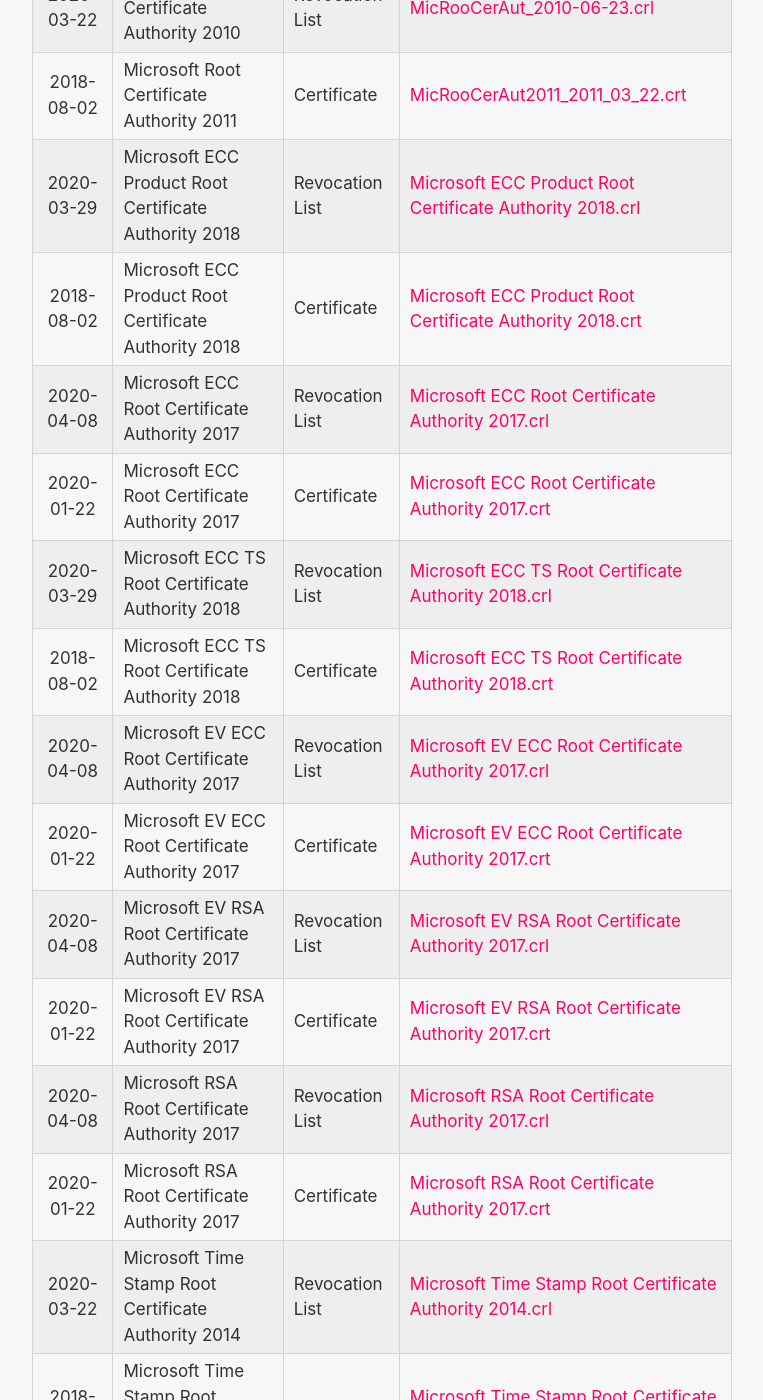
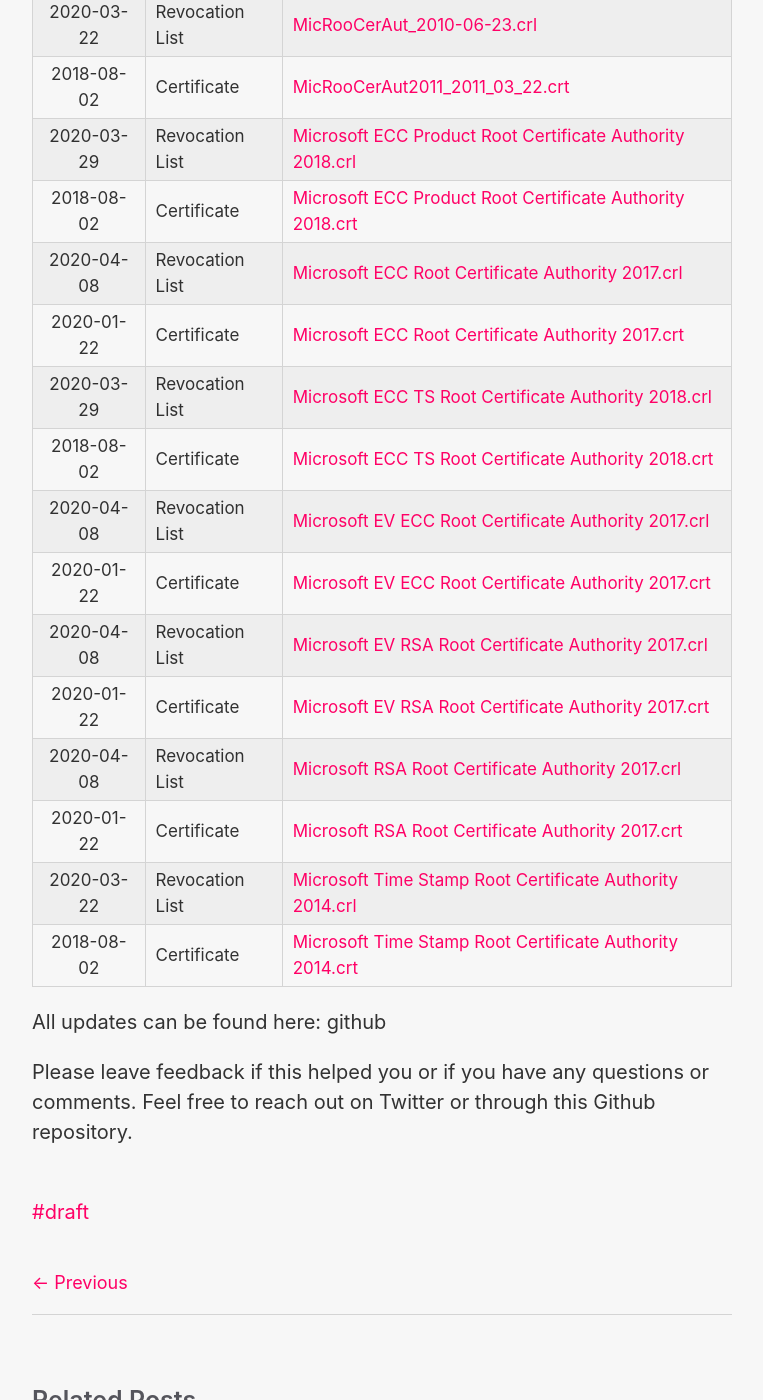
Before and after one commit to HackAndPwn/HackAndPwn.github.io, a Jekyll site: the page built from _posts/2020-05-23-windows-7-esu-patching.md, in a window 1280 px wide and 1400 px high, scrolled down 10553 px. Shown: the whole window, without its empty margins (258-1021 px from the left). Built offline with Jekyll 4.4.1, drawn with Linux system fonts in a browser that asks for light colours; some of the changed text lies outside the part shown.

Commit message:
remove extra column in certificate table

```diff
--- a/_posts/2020-05-23-windows-7-esu-patching.md
+++ b/_posts/2020-05-23-windows-7-esu-patching.md
@@ -117,24 +118,24 @@
 
 Finally, the latest Microsoft Root Certificates need to be installed into the Local Computer Trusted Root Authority Certificate Store.  A batch file to automatically install all certificates and revocation lists can be found here: [Import.cmd](https://github.com/HackAndPwn/Windows-7-Patching/raw/master/08_Certs/Import.cmd)
 
-| Date       | Name                                                  | Type            | Download |
-|:----------:|-------------------------------------------------------|-----------------|----------|
-| 2020-03-22 | Microsoft Root Certificate Authority 2010             | Revocation List | [MicRooCerAut_2010-06-23.crl](https://github.com/HackAndPwn/Windows-7-Patching/raw/master/08_Certs/MicRooCerAut_2010-06-23.crl)
-| 2018-08-02 | Microsoft Root Certificate Authority 2011             | Certificate     | [MicRooCerAut2011_2011_03_22.crt](https://github.com/HackAndPwn/Windows-7-Patching/raw/master/08_Certs/MicRooCerAut2011_2011_03_22.crt)
-| 2020-03-29 | Microsoft ECC Product Root Certificate Authority 2018 | Revocation List | [Microsoft ECC Product Root Certificate Authority 2018.crl](https://github.com/HackAndPwn/Windows-7-Patching/raw/master/08_Certs/Microsoft%20ECC%20Product%20Root%20Certificate%20Authority%202018.crl)
-| 2018-08-02 | Microsoft ECC Product Root Certificate Authority 2018 | Certificate     | [Microsoft ECC Product Root Certificate Authority 2018.crt](https://github.com/HackAndPwn/Windows-7-Patching/raw/master/08_Certs/Microsoft%20ECC%20Product%20Root%20Certificate%20Authority%202018.crt)
-| 2020-04-08 | Microsoft ECC Root Certificate Authority 2017         | Revocation List | [Microsoft ECC Root Certificate Authority 2017.crl](https://github.com/HackAndPwn/Windows-7-Patching/raw/master/08_Certs/Microsoft%20ECC%20Root%20Certificate%20Authority%202017.crl)
-| 2020-01-22 | Microsoft ECC Root Certificate Authority 2017         | Certificate     | [Microsoft ECC Root Certificate Authority 2017.crt](https://github.com/HackAndPwn/Windows-7-Patching/raw/master/08_Certs/Microsoft%20ECC%20Root%20Certificate%20Authority%202017.crt)
-| 2020-03-29 | Microsoft ECC TS Root Certificate Authority 2018      | Revocation List | [Microsoft ECC TS Root Certificate Authority 2018.crl](https://github.com/HackAndPwn/Windows-7-Patching/raw/master/08_Certs/Microsoft%20ECC%20TS%20Root%20Certificate%20Authority%202018.crl)
-| 2018-08-02 | Microsoft ECC TS Root Certificate Authority 2018      | Certificate     | [Microsoft ECC TS Root Certificate Authority 2018.crt](https://github.com/HackAndPwn/Windows-7-Patching/raw/master/08_Certs/Microsoft%20ECC%20TS%20Root%20Certificate%20Authority%202018.crt)
-| 2020-04-08 | Microsoft EV ECC Root Certificate Authority 2017      | Revocation List | [Microsoft EV ECC Root Certificate Authority 2017.crl](https://github.com/HackAndPwn/Windows-7-Patching/raw/master/08_Certs/Microsoft%20EV%20ECC%20Root%20Certificate%20Authority%202017.crl)
-| 2020-01-22 | Microsoft EV ECC Root Certificate Authority 2017      | Certificate     | [Microsoft EV ECC Root Certificate Authority 2017.crt](https://github.com/HackAndPwn/Windows-7-Patching/raw/master/08_Certs/Microsoft%20EV%20ECC%20Root%20Certificate%20Authority%202017.crt)
-| 2020-04-08 | Microsoft EV RSA Root Certificate Authority 2017      | Revocation List | [Microsoft EV RSA Root Certificate Authority 2017.crl](https://github.com/HackAndPwn/Windows-7-Patching/raw/master/08_Certs/Microsoft%20EV%20RSA%20Root%20Certificate%20Authority%202017.crl)
-| 2020-01-22 | Microsoft EV RSA Root Certificate Authority 2017      | Certificate     | [Microsoft EV RSA Root Certificate Authority 2017.crt](https://github.com/HackAndPwn/Windows-7-Patching/raw/master/08_Certs/Microsoft%20EV%20RSA%20Root%20Certificate%20Authority%202017.crt)
-| 2020-04-08 | Microsoft RSA Root Certificate Authority 2017         | Revocation List | [Microsoft RSA Root Certificate Authority 2017.crl](https://github.com/HackAndPwn/Windows-7-Patching/raw/master/08_Certs/Microsoft%20RSA%20Root%20Certificate%20Authority%202017.crl)
-| 2020-01-22 | Microsoft RSA Root Certificate Authority 2017         | Certificate     | [Microsoft RSA Root Certificate Authority 2017.crt](https://github.com/HackAndPwn/Windows-7-Patching/raw/master/08_Certs/Microsoft%20RSA%20Root%20Certificate%20Authority%202017.crt)
-| 2020-03-22 | Microsoft Time Stamp Root Certificate Authority 2014  | Revocation List | [Microsoft Time Stamp Root Certificate Authority 2014.crl](https://github.com/HackAndPwn/Windows-7-Patching/raw/master/08_Certs/Microsoft%20Time%20Stamp%20Root%20Certificate%20Authority%202014.crl)
-| 2018-08-02 | Microsoft Time Stamp Root Certificate Authority 2014  | Certificate | [Microsoft Time Stamp Root Certificate Authority 2014.crt](https://github.com/HackAndPwn/Windows-7-Patching/raw/master/08_Certs/Microsoft%20Time%20Stamp%20Root%20Certificate%20Authority%202014.crt)
+| Date       | Type            | Download |
+|:----------:|-----------------|----------|
+| 2020-03-22 | Revocation List | [MicRooCerAut_2010-06-23.crl](https://github.com/HackAndPwn/Windows-7-Patching/raw/master/08_Certs/MicRooCerAut_2010-06-23.crl)
+| 2018-08-02 | Certificate     | [MicRooCerAut2011_2011_03_22.crt](https://github.com/HackAndPwn/Windows-7-Patching/raw/master/08_Certs/MicRooCerAut2011_2011_03_22.crt)
+| 2020-03-29 | Revocation List | [Microsoft ECC Product Root Certificate Authority 2018.crl](https://github.com/HackAndPwn/Windows-7-Patching/raw/master/08_Certs/Microsoft%20ECC%20Product%20Root%20Certificate%20Authority%202018.crl)
+| 2018-08-02 | Certificate     | [Microsoft ECC Product Root Certificate Authority 2018.crt](https://github.com/HackAndPwn/Windows-7-Patching/raw/master/08_Certs/Microsoft%20ECC%20Product%20Root%20Certificate%20Authority%202018.crt)
+| 2020-04-08 | Revocation List | [Microsoft ECC Root Certificate Authority 2017.crl](https://github.com/HackAndPwn/Windows-7-Patching/raw/master/08_Certs/Microsoft%20ECC%20Root%20Certificate%20Authority%202017.crl)
+| 2020-01-22 | Certificate     | [Microsoft ECC Root Certificate Authority 2017.crt](https://github.com/HackAndPwn/Windows-7-Patching/raw/master/08_Certs/Microsoft%20ECC%20Root%20Certificate%20Authority%202017.crt)
+| 2020-03-29 | Revocation List | [Microsoft ECC TS Root Certificate Authority 2018.crl](https://github.com/HackAndPwn/Windows-7-Patching/raw/master/08_Certs/Microsoft%20ECC%20TS%20Root%20Certificate%20Authority%202018.crl)
+| 2018-08-02 | Certificate     | [Microsoft ECC TS Root Certificate Authority 2018.crt](https://github.com/HackAndPwn/Windows-7-Patching/raw/master/08_Certs/Microsoft%20ECC%20TS%20Root%20Certificate%20Authority%202018.crt)
+| 2020-04-08 | Revocation List | [Microsoft EV ECC Root Certificate Authority 2017.crl](https://github.com/HackAndPwn/Windows-7-Patching/raw/master/08_Certs/Microsoft%20EV%20ECC%20Root%20Certificate%20Authority%202017.crl)
+| 2020-01-22 | Certificate     | [Microsoft EV ECC Root Certificate Authority 2017.crt](https://github.com/HackAndPwn/Windows-7-Patching/raw/master/08_Certs/Microsoft%20EV%20ECC%20Root%20Certificate%20Authority%202017.crt)
+| 2020-04-08 | Revocation List | [Microsoft EV RSA Root Certificate Authority 2017.crl](https://github.com/HackAndPwn/Windows-7-Patching/raw/master/08_Certs/Microsoft%20EV%20RSA%20Root%20Certificate%20Authority%202017.crl)
+| 2020-01-22 | Certificate     | [Microsoft EV RSA Root Certificate Authority 2017.crt](https://github.com/HackAndPwn/Windows-7-Patching/raw/master/08_Certs/Microsoft%20EV%20RSA%20Root%20Certificate%20Authority%202017.crt)
+| 2020-04-08 | Revocation List | [Microsoft RSA Root Certificate Authority 2017.crl](https://github.com/HackAndPwn/Windows-7-Patching/raw/master/08_Certs/Microsoft%20RSA%20Root%20Certificate%20Authority%202017.crl)
+| 2020-01-22 | Certificate     | [Microsoft RSA Root Certificate Authority 2017.crt](https://github.com/HackAndPwn/Windows-7-Patching/raw/master/08_Certs/Microsoft%20RSA%20Root%20Certificate%20Authority%202017.crt)
+| 2020-03-22 | Revocation List | [Microsoft Time Stamp Root Certificate Authority 2014.crl](https://github.com/HackAndPwn/Windows-7-Patching/raw/master/08_Certs/Microsoft%20Time%20Stamp%20Root%20Certificate%20Authority%202014.crl)
+| 2018-08-02 | Certificate | [Microsoft Time Stamp Root Certificate Authority 2014.crt](https://github.com/HackAndPwn/Windows-7-Patching/raw/master/08_Certs/Microsoft%20Time%20Stamp%20Root%20Certificate%20Authority%202014.crt)
 
 
 
```
Also changed, not shown: other parts of _posts/2020-05-23-windows-7-esu-patching.md (+1 -0 lines).
